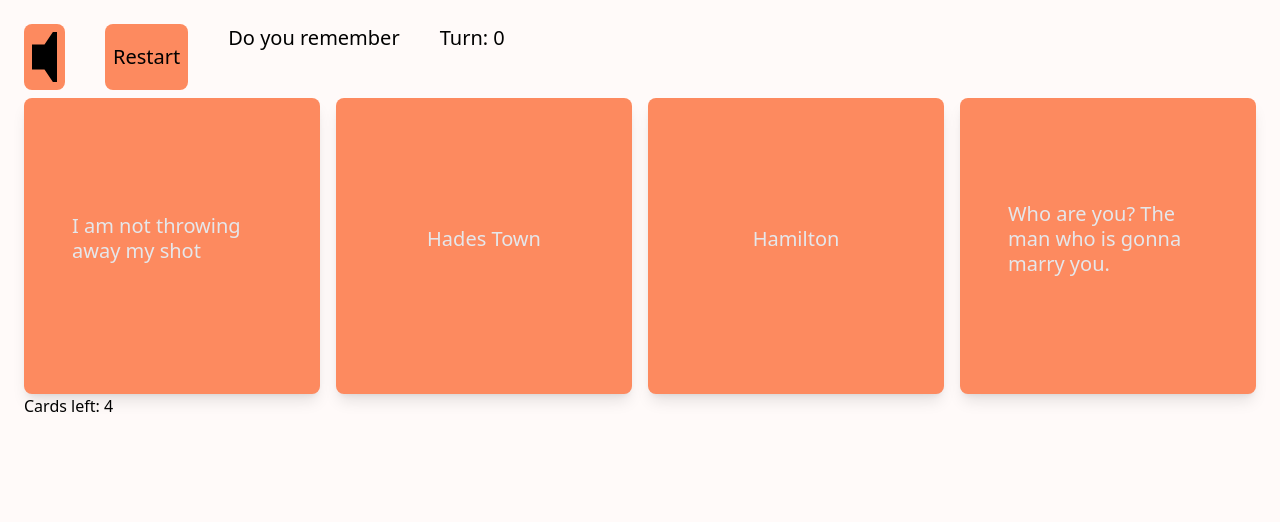
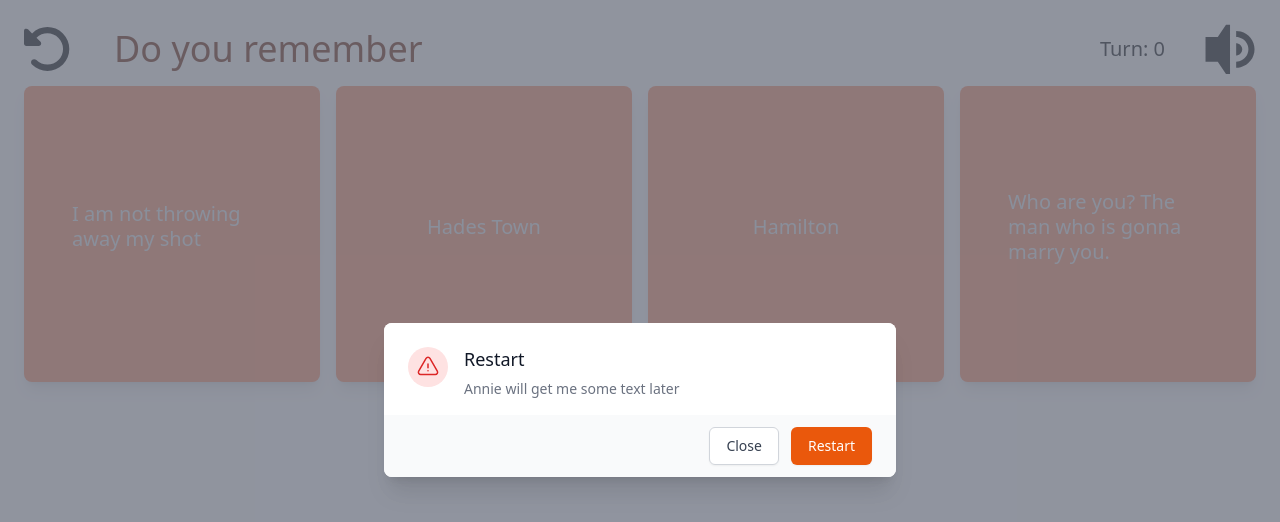
Before and after one commit to AnnieBonav/ATJS, a Vue app in the folder do-you-remember/: page / in a window 1280 px wide. Both pictures are taken after a click on the button 57 px from the left and 57 px from the top of the page. Shown: the top 522 px of the page. Built offline with nearby package versions, Linux system fonts and the light colour scheme.

Commit message:
Refactored icons and modals

```diff
--- a/do-you-remember/src/App.vue
+++ b/do-you-remember/src/App.vue
@@ -9,12 +9,49 @@
         ref="audio"
     ></audio>
     <div class="max-w-screen min-h-screen w-screen bg-background p-6">
-        <div class="flex flex-row space-x-10">
+        <Modal
+            title="Restart"
+            body="Annie will get me some text later"
+            @confirm="() => restart()"
+            @cancel="() => setRestartModalState(false)"
+            :show="showRestartModal"
+            confirmPrompt="Restart"
+            cancelPrompt="Close"
+        />
+        <Modal
+            title="You won bitch!"
+            body="Annie will get me some text later uwu"
+            @confirm="() => restart()"
+            @cancel="() => setVictoryModalState(false)"
+            :show="showVictoryModal"
+            confirmPrompt="New Game!"
+            cancelPrompt="Close"
+        />
+
+        <div class="flex flex-row space-x-10 mb-3 justify-center items-center">
             <button
-                class="text-xl rounded-lg p-2 bg-primary-900 mb-2"
+                class="transform transition duration-200 hover:scale-110"
+                v-on:click="setRestartModalState(true)"
+            >
+                <svg
+                    width="50"
+                    height="50"
+                    xmlns="http://www.w3.org/2000/svg"
+                    viewBox="0 0 512 512"
+                >
+                    <path
+                        d="M32.5 224H24c-13.3 0-24-10.7-24-24V72c0-9.7 5.8-18.5 14.8-22.2s19.3-1.7 26.2 5.2L82.6 96.6c87.6-86.5 228.7-86.2 315.8 1c87.5 87.5 87.5 229.3 0 316.8s-229.3 87.5-316.8 0c-12.5-12.5-12.5-32.8 0-45.3s32.8-12.5 45.3 0c62.5 62.5 163.8 62.5 226.3 0s62.5-163.8 0-226.3c-62.2-62.2-162.7-62.5-225.3-1L169 183c6.9 6.9 8.9 17.2 5.2 26.2s-12.5 14.8-22.2 14.8H32.5z"
+                    />
+                </svg>
+            </button>
+            <h1 class="text-4xl flex-auto text-title">Do you remember</h1>
+            <h2 class="text-xl">Turn: {{ turns }}</h2>
+            <button
+                class="transform transition duration-200 hover:scale-110"
                 v-on:click="mute()"
             >
                 <svg
+                    class="mr-[26px]"
                     v-if="isMuted"
                     width="25"
                     height="50"
@@ -30,7 +67,7 @@
                 <svg
                     v-else
                     width="51"
-                    height="51"
+                    height="50"
                     viewBox="0 0 51 51"
                     fill="none"
                     xmlns="http://www.w3.org/2000/svg"
@@ -41,21 +78,12 @@
                     />
                 </svg>
             </button>
-            <button
-                class="text-xl rounded-lg p-2 bg-primary-900 mb-2"
-                v-on:click="restart(null)"
-            >
-                Restart
-            </button>
-            <h1 class="text-xl">Do you remember</h1>
-            <h2 class="text-xl">Turn: {{ turns }}</h2>
         </div>
         <div class="grid grid-cols-4 gap-4">
             <div v-for="card in cards">
                 <Card :data="card" v-on:click="clickCard(card)" />
             </div>
         </div>
-        <h1>Cards left: {{ cardsLeft }}</h1>
     </div>
 </template>
 
@@ -63,6 +91,7 @@
 import { defineComponent, PropType } from "vue";
 import { CardData, CardModel } from "./card-data/types";
 import Card from "./components/Card.vue";
+import Modal from "./components/Modal.vue";
 import cardset from "./card-data/cards";
 import { shuffle } from "./card-data/utils";
 import { ref } from "vue";
@@ -81,6 +110,7 @@
 export default defineComponent({
     components: {
         Card,
+        Modal,
     },
 
     data() {
@@ -93,17 +123,15 @@
             isWaiting: false,
             isPlaying: false,
             isMuted: false,
+            showRestartModal: false,
+            showVictoryModal: false,
         };
     },
     methods: {
         mute: function () {
             this.isMuted = !this.isMuted;
         },
-        restart: function (selection: boolean | null) {
-            if (selection == null) {
-                selection = window.confirm("Are you sure you want to restart?");
-            }
-            if (selection) {
+        restart: function () {
             this.cards = shuffle(
                 cards.map((card) => {
                     return { ...card, isSelected: false };
@@ -111,16 +139,18 @@
             );
             this.counter, (this.turns = 0);
             this.cardsLeft = cards.length;
-            }
+            this.setRestartModalState(false);
+            this.setVictoryModalState(false);
+        },
+        setRestartModalState: function (state: boolean) {
+            console.log("setting restart to", state);
+            this.showRestartModal = state;
+        },
+        setVictoryModalState: function (state: boolean) {
+            this.showVictoryModal = state;
         },
         won: function () {
-            setTimeout(() => {
-                //With no timeout the alert appears before the UI is updated
-                const selection = window.confirm(
-                    "You won, bitch! Click ok to restart and cancel if you want to admire your board."
-                );
-                this.restart(selection);
-            }, 10);
+            this.setVictoryModalState(true);
         },
         playSound: function (src: string) {
             (this.$refs.audio as HTMLAudioElement).src = src;
@@ -148,6 +178,7 @@
             if (this.openedCard.info.key === card.info.key) {
                 this.cardsLeft -= 2;
                 this.openedCard = null;
+                this.stopSound();
 
                 if (this.cardsLeft <= 0) {
                     this.won();
--- /dev/null
+++ b/do-you-remember/src/components/Modal.vue
@@ -0,0 +1,102 @@
+<template>
+    <!-- Restart Modal -->
+    <div
+        class="relative z-10"
+        aria-labelledby="modal-title"
+        role="dialog"
+        aria-modal="true"
+        v-if="show"
+    >
+        <div
+            class="fixed inset-0 bg-gray-500 bg-opacity-75 transition-opacity"
+        ></div>
+
+        <div class="fixed inset-0 z-10 overflow-y-auto">
+            <div
+                class="flex min-h-full items-end justify-center p-4 text-center sm:items-center sm:p-0"
+            >
+                <div
+                    class="relative transform overflow-hidden rounded-lg bg-white text-left shadow-xl transition-all sm:my-8 sm:w-full sm:max-w-lg"
+                >
+                    <div class="bg-white px-4 pt-5 pb-4 sm:p-6 sm:pb-4">
+                        <div class="sm:flex sm:items-start">
+                            <div
+                                class="mx-auto flex h-12 w-12 flex-shrink-0 items-center justify-center rounded-full bg-red-100 sm:mx-0 sm:h-10 sm:w-10"
+                            >
+                                <svg
+                                    class="h-6 w-6 text-red-600"
+                                    fill="none"
+                                    viewBox="0 0 24 24"
+                                    stroke-width="1.5"
+                                    stroke="currentColor"
+                                    aria-hidden="true"
+                                >
+                                    <path
+                                        stroke-linecap="round"
+                                        stroke-linejoin="round"
+                                        d="M12 9v3.75m-9.303 3.376c-.866 1.5.217 3.374 1.948 3.374h14.71c1.73 0 2.813-1.874 1.948-3.374L13.949 3.378c-.866-1.5-3.032-1.5-3.898 0L2.697 16.126zM12 15.75h.007v.008H12v-.008z"
+                                    />
+                                </svg>
+                            </div>
+                            <div
+                                class="mt-3 text-center sm:mt-0 sm:ml-4 sm:text-left"
+                            >
+                                <h3
+                                    class="text-lg font-medium leading-6 text-gray-900"
+                                    id="modal-title"
+                                >
+                                    {{ title }}
+                                </h3>
+                                <div class="mt-2">
+                                    <p class="text-sm text-gray-500">
+                                        {{ body }}
+                                    </p>
+                                </div>
+                            </div>
+                        </div>
+                    </div>
+                    <div
+                        class="bg-gray-50 px-4 py-3 sm:flex sm:flex-row-reverse sm:px-6"
+                    >
+                        <button
+                            type="button"
+                            class="inline-flex w-full justify-center rounded-md border border-transparent bg-orange-600 px-4 py-2 text-base font-medium text-white shadow-sm hover:bg-orange-700 focus:outline-none focus:ring-2 focus:ring-red-500 focus:ring-offset-2 sm:ml-3 sm:w-auto sm:text-sm"
+                            @click="confirm"
+                        >
+                            {{ confirmPrompt }}
+                        </button>
+                        <button
+                            type="button"
+                            class="mt-3 inline-flex w-full justify-center rounded-md border border-gray-300 bg-white px-4 py-2 text-base font-medium text-gray-700 shadow-sm hover:bg-gray-50 focus:outline-none focus:ring-2 focus:ring-indigo-500 focus:ring-offset-2 sm:mt-0 sm:ml-3 sm:w-auto sm:text-sm"
+                            @click="cancel"
+                        >
+                            {{ cancelPrompt }}
+                        </button>
+                    </div>
+                </div>
+            </div>
+        </div>
+    </div>
+</template>
+
+<script lang="ts">
+import { defineComponent, PropType } from "vue";
+
+export default defineComponent({
+    props: {
+        show: { type: Boolean, required: true },
+        title: { type: String, required: true },
+        body: { type: String, required: true },
+        confirmPrompt: { type: String, required: true },
+        cancelPrompt: { type: String, required: true },
+    },
+    methods: {
+        cancel() {
+            this.$emit("cancel");
+        },
+        confirm() {
+            this.$emit("confirm");
+        },
+    },
+});
+</script>
--- a/do-you-remember/tailwind.config.cjs
+++ b/do-you-remember/tailwind.config.cjs
@@ -10,9 +10,9 @@
         "primary": {
           900: "#FD8A5F",
           800: "#F08962"
-
         },
         "selected": "#B84A21",
+        "title": "#671C00",
         "hovered": "#E16E43",
         "background": "#FFFAF9"
       },
```
Also changed, not shown: do-you-remember/src/components/Card.vue (+14 -16 lines), do-you-remember/public/assets/icons/volumeHigh.svg (deleted), do-you-remember/public/assets/icons/volumeOff.svg (deleted). Lines whose indentation alone changed are shown as unchanged.
